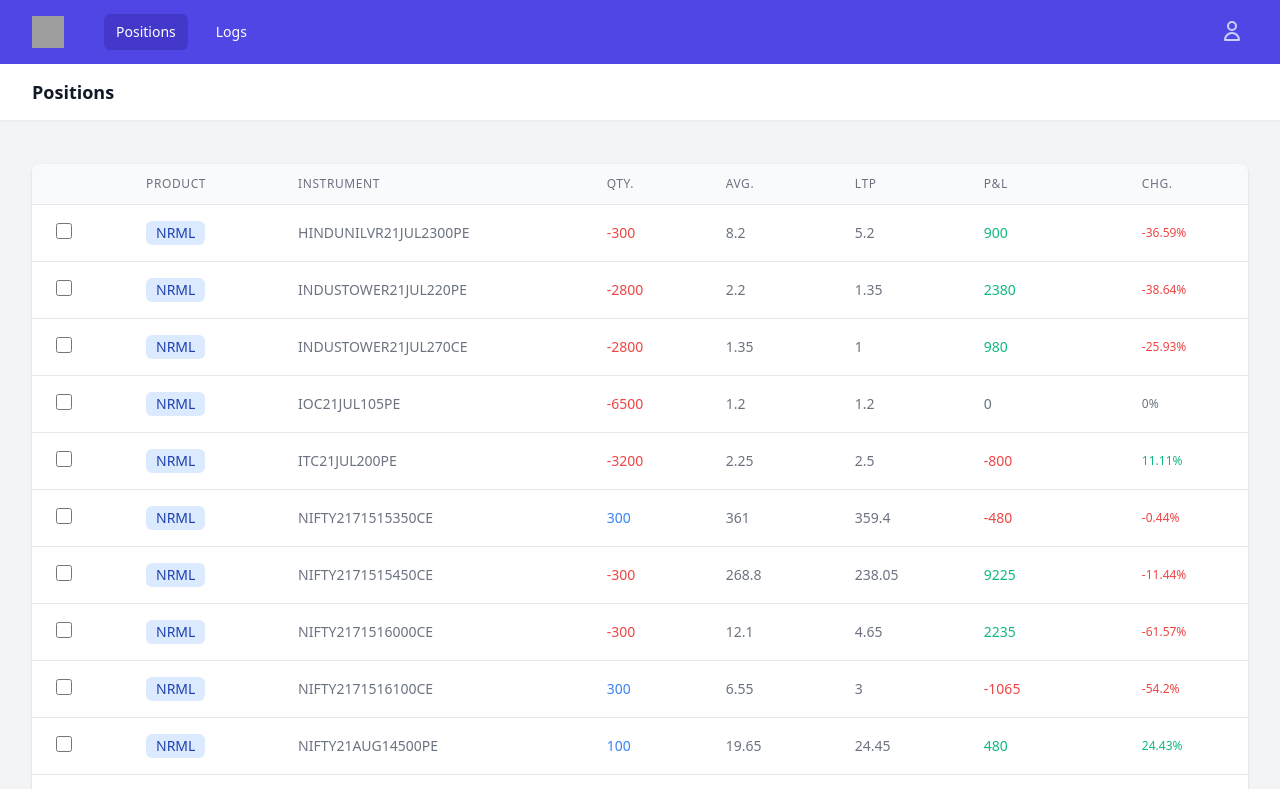
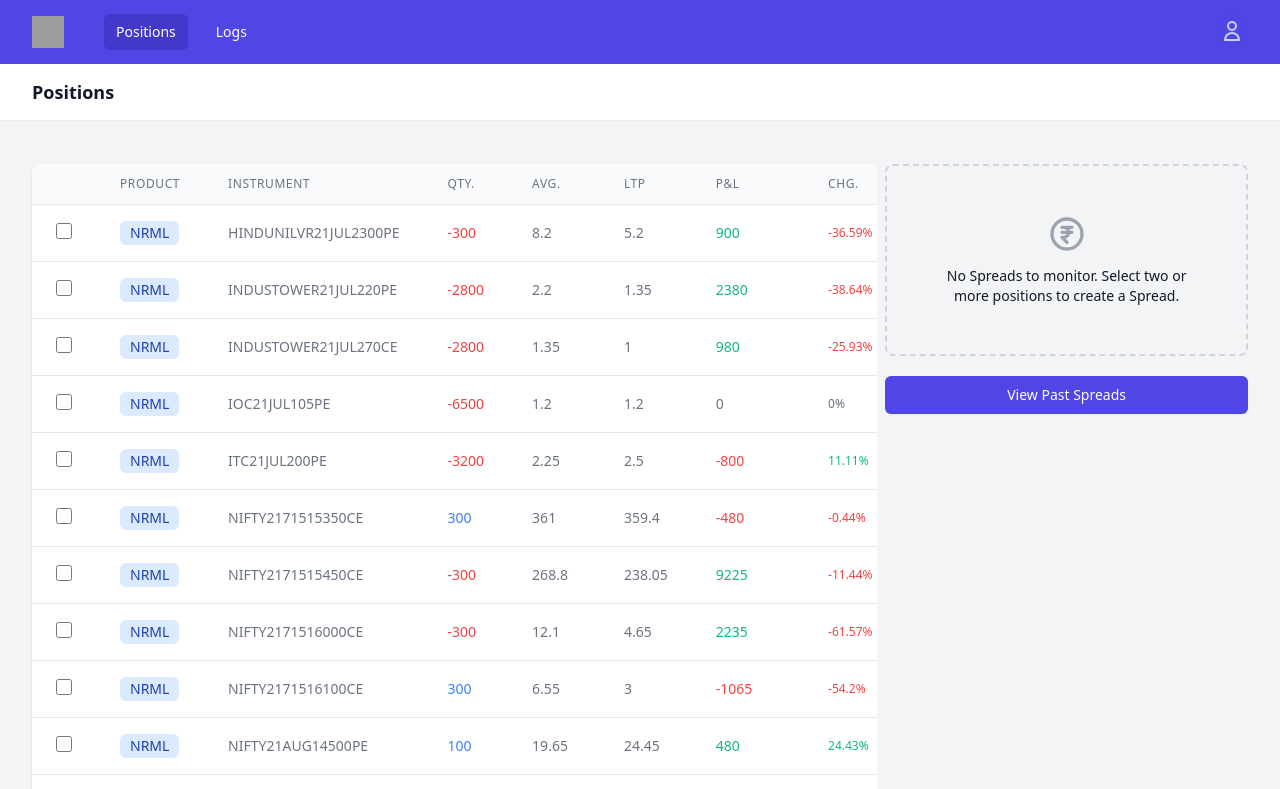
Before and after one commit to nagarjun/bull-run-web-application, a Vue app: page /positions in a window 1280 px wide. Shown: the top 789 px of the page. Built offline with nearby package versions, Linux system fonts and the light colour scheme; grey boxes are pictures that could not be loaded; a web font is replaced by a local one.

Commit message:
Fluid layout and position spreads WIP

```diff
--- a/src/components/AuthenticatedFrame.vue
+++ b/src/components/AuthenticatedFrame.vue
@@ -9,7 +9,7 @@
     </header>
 
     <main>
-      <div class="max-w-7xl mx-auto py-6 sm:px-6 lg:px-8">
+      <div class="mx-auto py-6 sm:px-6 lg:px-8" :class="mainClasses">
         <slot />
       </div>
     </main>
@@ -26,7 +26,15 @@
     NavBar,
   },
   props: {
+    fluidWidth: { type: Boolean, default: false },
     title: { type: String, required: true },
+  },
+  data() {
+    return {
+      mainClasses: {
+        'max-w-7xl': !this.fluidWidth,
+      },
+    };
   },
   beforeMount() {
     document.title = `${this.title} - BullRun`;
--- a/src/views/authenticated/Positions.vue
+++ b/src/views/authenticated/Positions.vue
@@ -1,7 +1,8 @@
 <template>
-  <authenticated-frame title="Positions">
-    <div class="flex flex-col mb-5">
-      <div class="-my-2 overflow-x-auto sm:-mx-6 lg:-mx-8">
+  <authenticated-frame fluidWidth title="Positions">
+    <div class="flex flex-row gap-x-10 mb-5">
+      <!-- Table -->
+      <div class="flex-grow -my-2 overflow-x-auto sm:-mx-6 lg:-mx-8">
         <div class="py-2 align-middle inline-block min-w-full sm:px-6 lg:px-8">
           <div class="shadow overflow-hidden border-b border-gray-200 sm:rounded-lg">
             <table class="min-w-full divide-y divide-gray-200">
@@ -55,7 +56,7 @@
                 </tr>
               </thead>
               <tbody class="bg-white divide-y divide-gray-200">
-                <tr v-for="p in positions" :key="p.product">
+                <tr v-for="p in positions" :key="p.Instrument">
                   <td class="px-6 py-4 bg-white whitespace-nowrap text-sm font-medium text-gray-900">
                     <input
                       type="checkbox"
@@ -109,18 +110,35 @@
           </div>
         </div>
       </div>
+
+      <!-- Position Spreads -->
+      <div class="flex flex-col gap-y-5 w-96">
+        <!-- Empty State -->
+        <div class="w-full border-2 border-gray-300 border-dashed rounded-lg p-12 text-center">
+          <CurrencyRupeeIcon class="mx-auto text-gray-400 w-10 h-10" aria-hidden="true" />
+          <span class="mt-3 block text-sm font-medium text-gray-900">
+            No Spreads to monitor. Select two or more positions to create a Spread.
+          </span>
+        </div>
+
+        <Button>View Past Spreads</Button>
+      </div>
     </div>
   </authenticated-frame>
 </template>
 
 <script lang="ts">
 import { defineComponent } from 'vue';
+import { CurrencyRupeeIcon } from '@heroicons/vue/outline';
 import AuthenticatedFrame from '@/components/AuthenticatedFrame.vue';
+import Button from '@/components/Buttons.vue';
 
 export default defineComponent({
   name: 'Positions',
   components: {
+    CurrencyRupeeIcon,
     AuthenticatedFrame,
+    Button,
   },
   data() {
     return {
```
